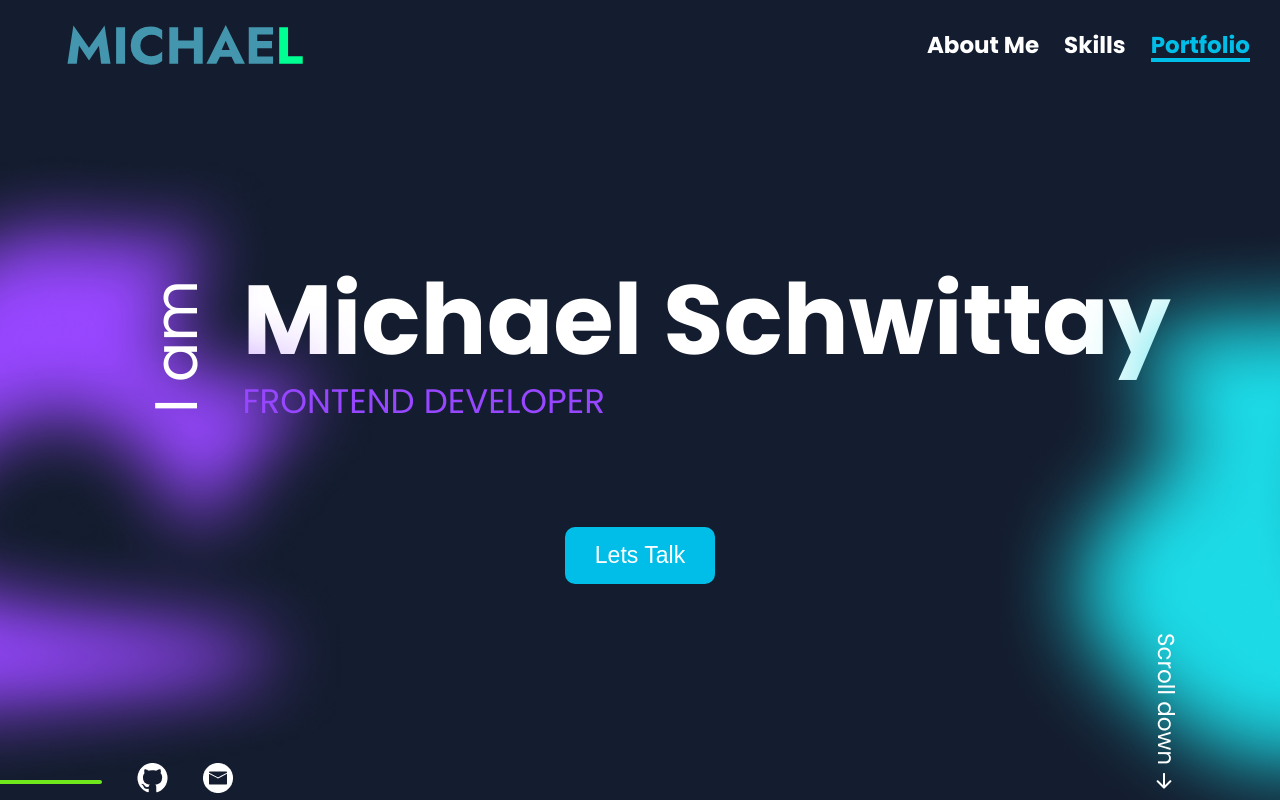
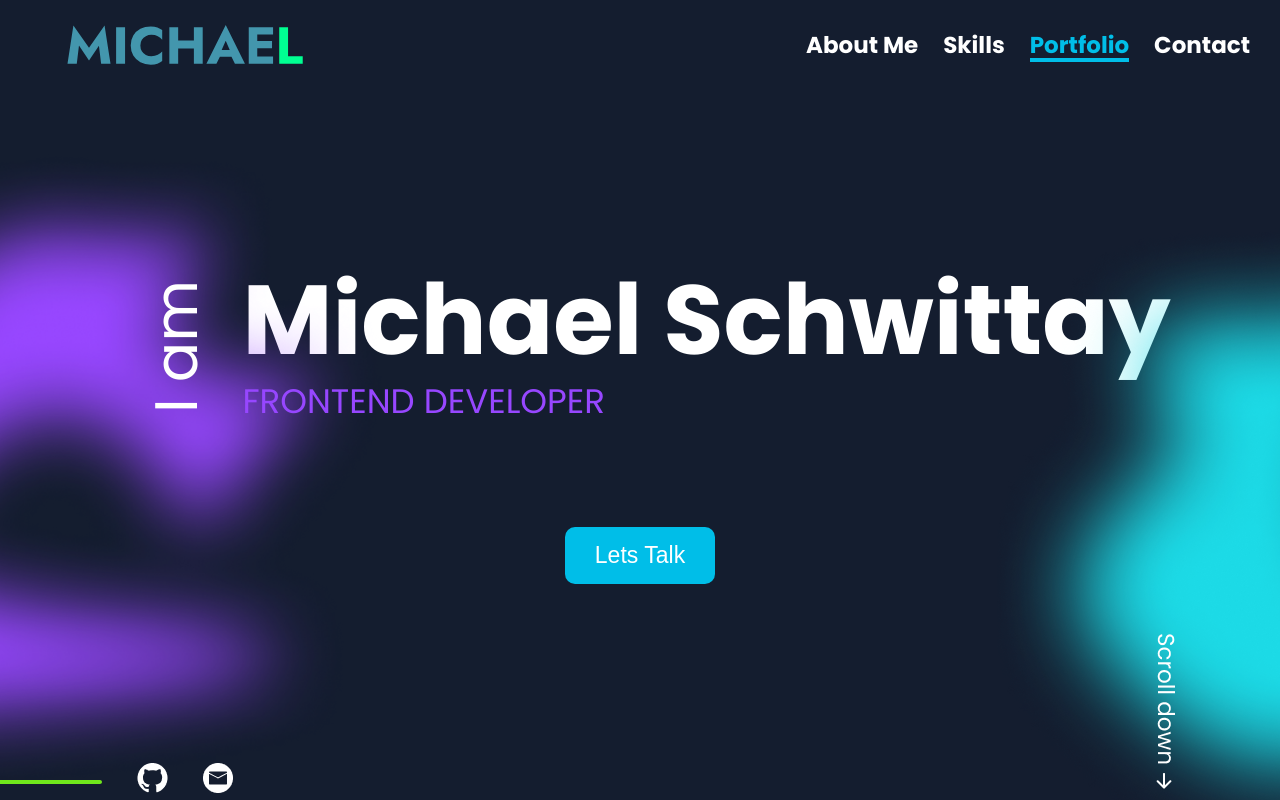
Before and after one commit to MichaelS96/Portfolio, an Angular app: page / in a window 1280 px wide. Shown: the top 800 px of the page. Built offline with nearby package versions, Linux system fonts and the light colour scheme.

Commit message:
little header and footer changes

```diff
--- a/src/app/app.component.html
+++ b/src/app/app.component.html
@@ -1,4 +1,5 @@
 <section>
     <app-header></app-header>
     <router-outlet></router-outlet>
+    <app-footer></app-footer>
 </section>
--- a/src/app/main-content/contact/contact.component.html
+++ b/src/app/main-content/contact/contact.component.html
@@ -1,4 +1,4 @@
-<section class="container">
+<section class="container" id="myContact">
     <form (ngSubmit)="onSubmit(contactForm)" #contactForm="ngForm">
 
         <label for="name">Name</label>
--- a/src/app/shared/components/header/header.component.html
+++ b/src/app/shared/components/header/header.component.html
@@ -3,11 +3,11 @@
         <div>
             <img src="./../../../../assets/img/header/logo.png" alt="">
         </div>
-        <div class="header-a">
+        <nav class="header-a">
             <a [ngClass]="{'active': activeSection === 'aboutMe'}" (click)="scrollToSection('aboutMe')">About Me</a>
             <a [ngClass]="{'active': activeSection === 'mySkills'}" (click)="scrollToSection('mySkills')">Skills</a>
-            <a [ngClass]="{'active': activeSection === 'myPortfolio'}"
-                (click)="scrollToSection('myPortfolio')">Portfolio</a>
-        </div>
+            <a [ngClass]="{'active': activeSection === 'myPortfolio'}"(click)="scrollToSection('myPortfolio')">Portfolio</a>
+            <a [ngClass]="{'active': activeSection === 'myContact'}"(click)="scrollToSection('myContact')">Contact</a>
+        </nav>
     </section>
 </header>
```
Also changed, not shown: src/app/app.component.ts (+3 -6 lines).
